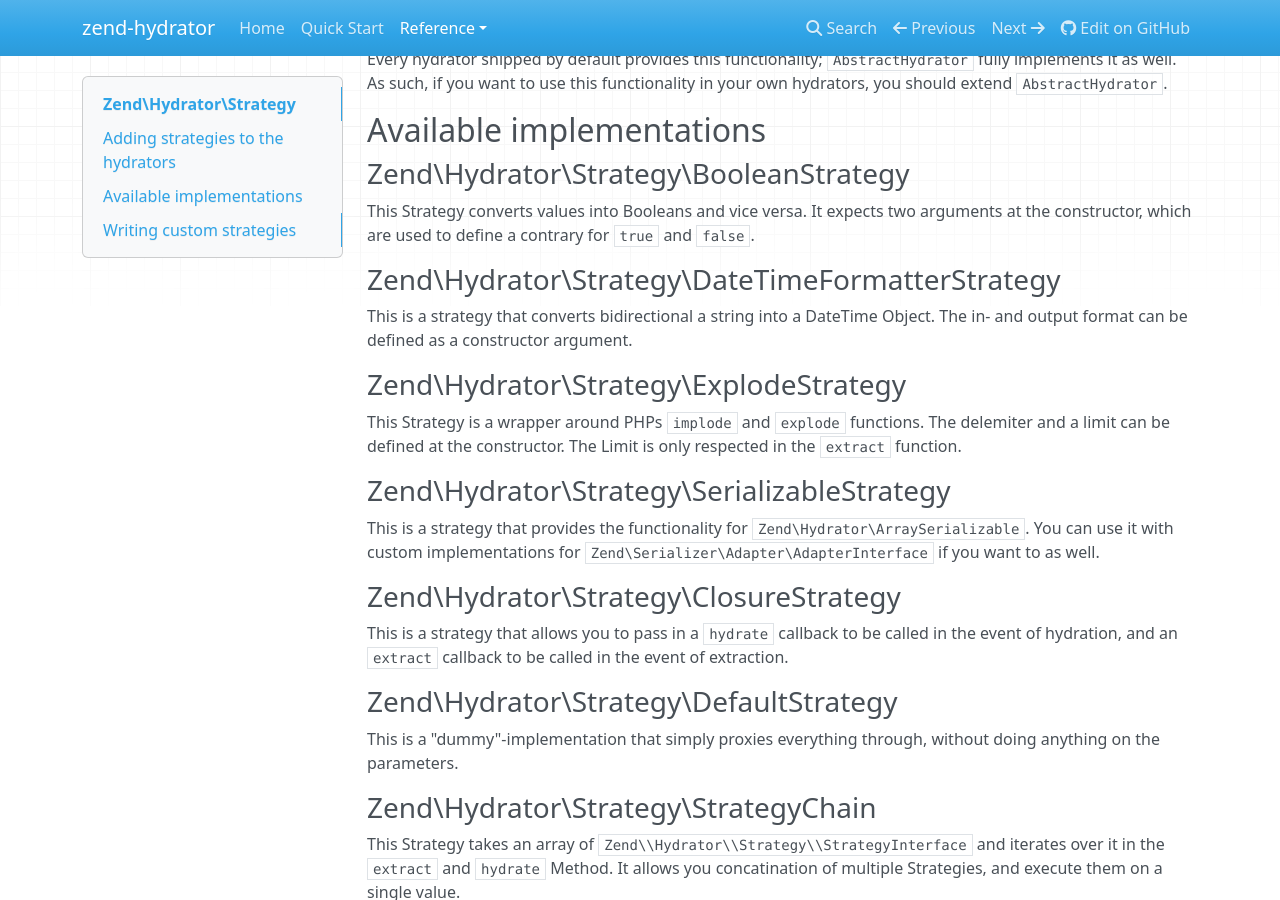
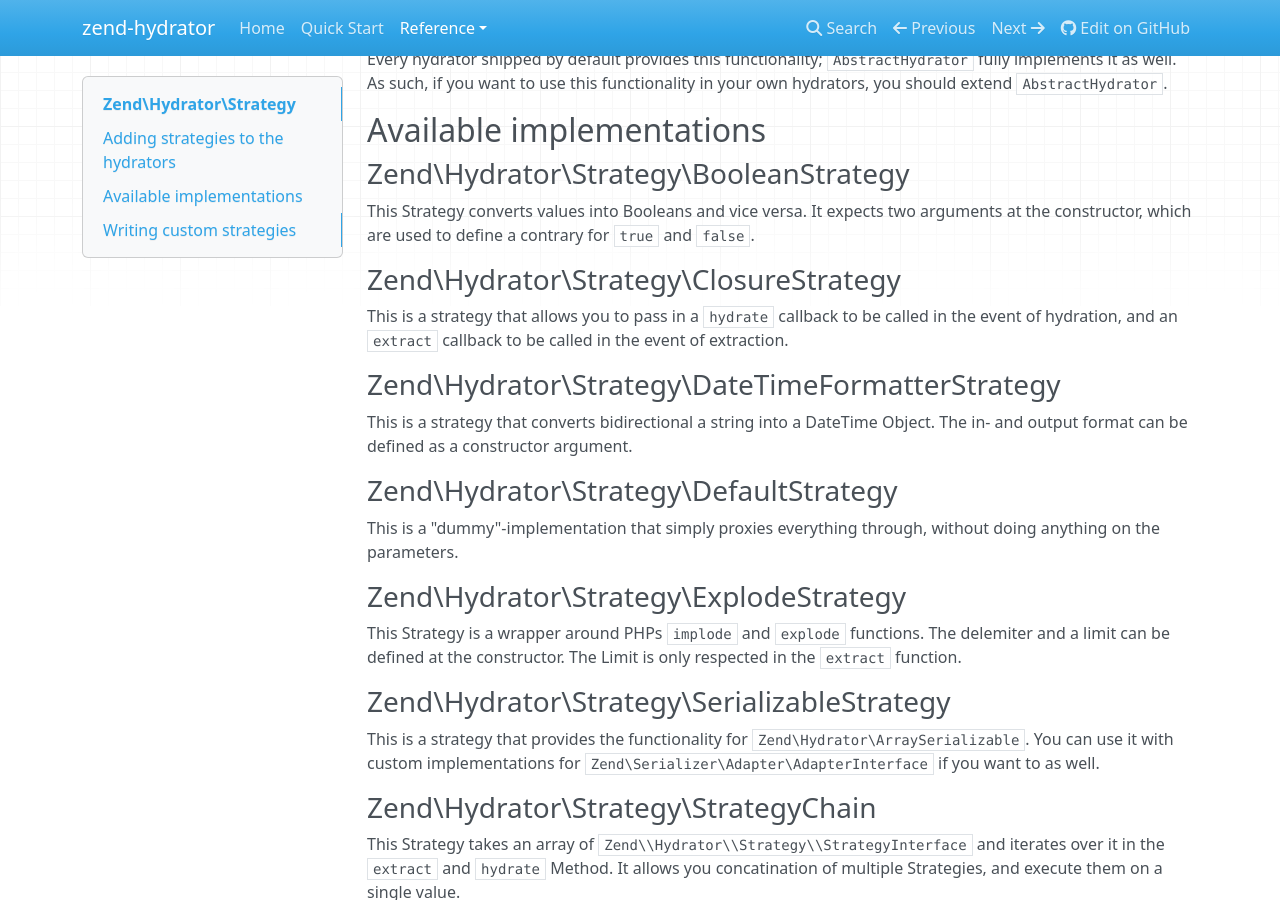
Before and after one commit to zendframework/zend-hydrator, an MkDocs documentation site: the page built from doc/book/strategy.md, in a window 1280 px wide and 900 px high, scrolled down 1520 px. Built offline with MkDocs 1.6.1, drawn with Linux system fonts in a browser that asks for light colours; nearby versions of some CDN libraries; old or Windows-style settings are respelled for this version of MkDocs; part of the change alters nothing that is shown.

Commit message:
Sort asc

```diff
--- a/doc/book/strategy.md
+++ b/doc/book/strategy.md
@@ -90,10 +90,21 @@ functionality in your own hydrators, you should extend `AbstractHydrator`.
 This Strategy converts values into Booleans and vice versa. It expects two
 arguments at the constructor, which are used to define a contrary for `true` and `false`.
 
+### Zend\\Hydrator\\Strategy\\ClosureStrategy
+
+This is a strategy that allows you to pass in a `hydrate` callback to be called
+in the event of hydration, and an `extract` callback to be called in the event
+of extraction.
+
 ### Zend\\Hydrator\\Strategy\\DateTimeFormatterStrategy
 
 This is a strategy that converts bidirectional a string into a DateTime Object.
 The in- and output format can be defined as a constructor argument.
+
+### Zend\\Hydrator\\Strategy\\DefaultStrategy
+
+This is a "dummy"-implementation that simply proxies everything through, without
+doing anything on the parameters.
 
 ### Zend\\Hydrator\\Strategy\\ExplodeStrategy
 
@@ -106,17 +117,6 @@ function.
 This is a strategy that provides the functionality for
 `Zend\Hydrator\ArraySerializable`.  You can use it with custom implementations
 for `Zend\Serializer\Adapter\AdapterInterface` if you want to as well.
-
-### Zend\\Hydrator\\Strategy\\ClosureStrategy
-
-This is a strategy that allows you to pass in a `hydrate` callback to be called
-in the event of hydration, and an `extract` callback to be called in the event
-of extraction.
-
-### Zend\\Hydrator\\Strategy\\DefaultStrategy
-
-This is a "dummy"-implementation that simply proxies everything through, without
-doing anything on the parameters.
 
 ### Zend\\Hydrator\\Strategy\\StrategyChain
 
```
